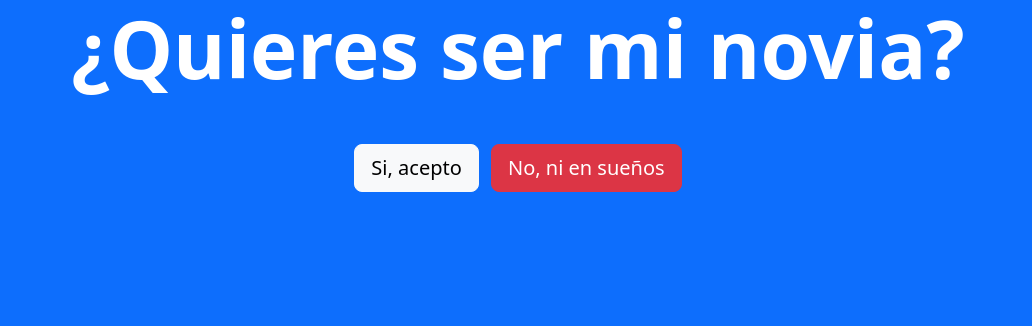
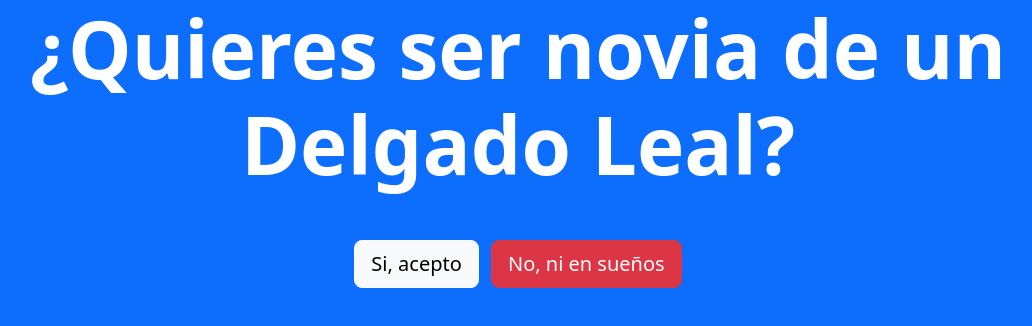
Before and after one commit to jgdelgado17/polaOque, a plain HTML site: page index.html in a window 1280 px wide. Shown: the whole page, without its empty margins (122-1154 px from the left). Drawn offline with nearby package versions, Linux system fonts and the light colour scheme.

Commit message:
Update index.html

```diff
--- a/index.html
+++ b/index.html
@@ -13,7 +13,7 @@
 </head>
 
 <body class="container bg-primary text-white text-center">
-    <h1 class="display-1 fw-bold">¿Quieres ser mi novia?</h1>
+    <h1 class="display-1 fw-bold">¿Quieres ser novia de un Delgado Leal?</h1>
     <div class="mt-5">
         <button class="btn btn-light btn-lg" onclick="siQuiere()">
             Si, acepto
```
